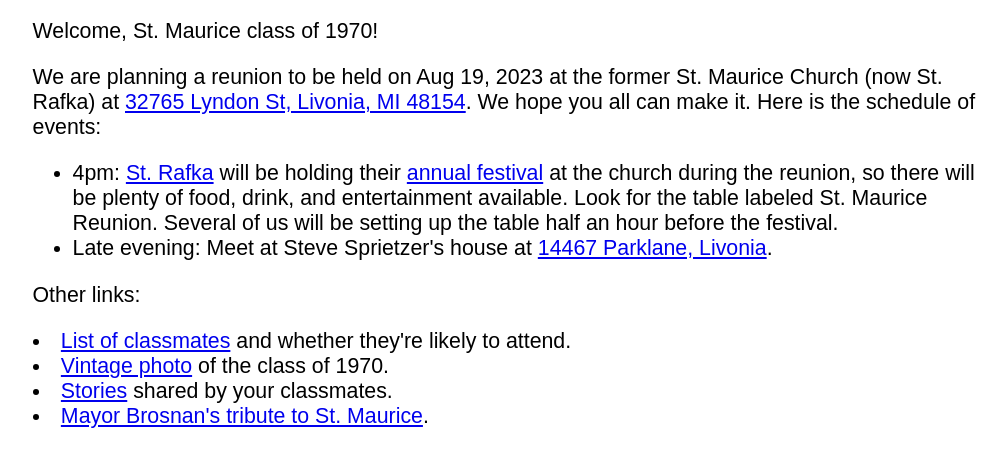
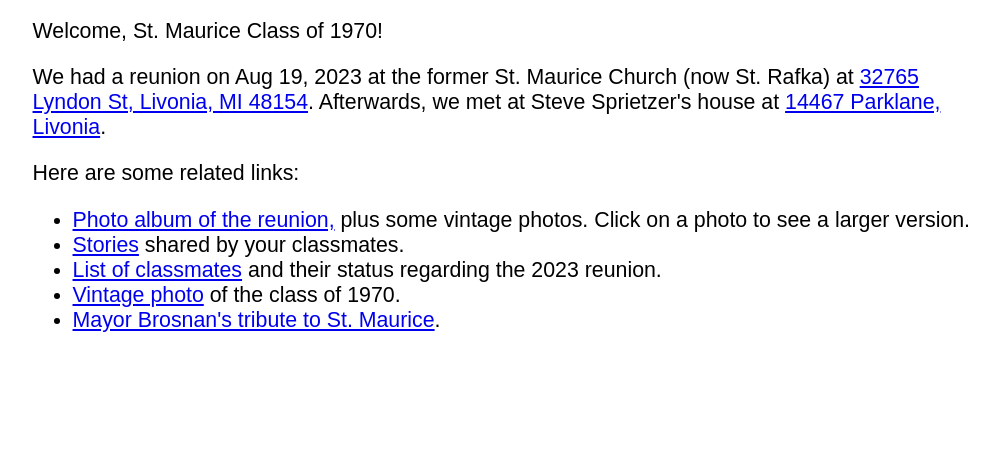
Before and after one commit to riordanmr/miscscripts, a plain HTML site: page stmaurice/web/index.html in a window 1280 px wide. Shown: the part 64-530 px from the top of the page, without its empty margins (133-1140 px from the left). Drawn offline with Linux system fonts and the light colour scheme.

Commit message:
Update index.html to have link to photo album

```diff
--- a/stmaurice/web/index.html
+++ b/stmaurice/web/index.html
@@ -39,25 +39,19 @@
 </head>
 <body>
     <h1>St. Maurice Grade School Class of 1970</h1>
-    <p>Welcome, St. Maurice class of 1970! </p>
-    <p>We are planning a reunion to be held on Aug 19, 2023 at the former St. Maurice Church (now St. Rafka)
+    <p>Welcome, St. Maurice Class of 1970!</p>
+    <p>We had a reunion on Aug 19, 2023 at the former St. Maurice Church (now St. Rafka)
         at <a href="https://www.google.com/maps/place/32765+Lyndon,+Livonia,+MI+48154/@42.3876685,-83.3694259,17z/data=!3m1!4b1!4m6!3m5!1s0x8824b3103e39cd0d:0x2b6dc60466e7bc83!8m2!3d42.3876685!4d-83.3668456!16s%2Fg%2F11f4kpkvkd?authuser=0&entry=ttu">32765 Lyndon St, Livonia, MI 48154</a>.
-        We hope you all can make it.  Here is the schedule of events:
+        Afterwards, we met at Steve Sprietzer's house at <a href="https://www.google.com/maps/place/14467+Parklane+St,+Livonia,+MI+48154/@42.3881071,-83.4023302,17z/data=!3m1!4b1!4m6!3m5!1s0x8824b2ecd7e7796b:0xead5fb85ac9854ca!8m2!3d42.3881071!4d-83.3997499!16s%2Fg%2F11c4r86ztk?authuser=0&entry=ttu">14467 Parklane, Livonia</a>.
+    </p>
+    <p>Here are some related links:</p>
     <ul>
-        <li>4pm: <a href="https://www.saintrafkamichigan.com/">St. Rafka</a> will be holding their
-            <a href="https://www.saintrafkafestival.com/">annual festival</a> at the church during the reunion,
-            so there will be plenty of food, drink, and entertainment available.
-            Look for the table labeled St. Maurice Reunion.  Several of us will be
-            setting up the table half an hour before the festival.
-        </li>
-        <li>Late evening: Meet at Steve Sprietzer's house at <a href="https://www.google.com/maps/place/14467+Parklane+St,+Livonia,+MI+48154/@42.3881071,-83.4023302,17z/data=!3m1!4b1!4m6!3m5!1s0x8824b2ecd7e7796b:0xead5fb85ac9854ca!8m2!3d42.3881071!4d-83.3997499!16s%2Fg%2F11c4r86ztk?authuser=0&entry=ttu">14467 Parklane, Livonia</a>.</li>
+        <li><a href="https://photos.app.goo.gl/fke5ZRZJWoCCg46d8">Photo album of the reunion,</a> plus some vintage photos.
+          Click on a photo to see a larger version.</li>
+        <li><a href="stories.html">Stories</a> shared by your classmates.</li>
+        <li><a href="status2023.html">List of classmates</a> and their status regarding the 2023 reunion.</li>
+        <li><a href="images/StMaurice1969-1970b.jpg">Vintage photo</a> of the class of 1970.</li>
+        <li><a href="st-maurice-tribute-2023.pdf">Mayor Brosnan's tribute to St. Maurice</a>.</li>
     </ul>
-    </p>
-    <p>Other links:</p>
-    <ul></ul>
-    <li><a href="status2023.html">List of classmates</a> and whether they're likely to attend.</li>
-    <li><a href="images/StMaurice1969-1970b.jpg">Vintage photo</a> of the class of 1970.</li>
-    <li><a href="stories.html">Stories</a> shared by your classmates.</li>
-    <li><a href="st-maurice-tribute-2023.pdf">Mayor Brosnan's tribute to St. Maurice</a>.</li>
 </body>
 </html>
```
Also changed, not shown: 2 other files.
